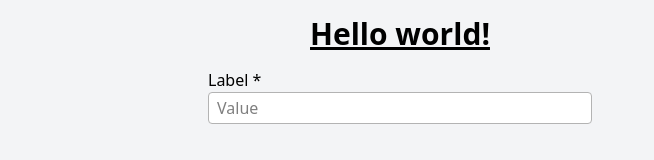
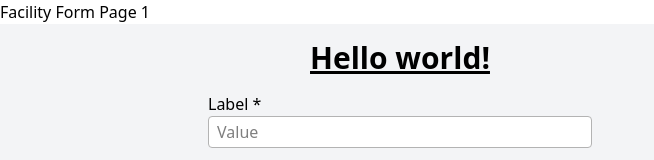
Before and after one commit to sandorelod00/trackman-challenge, a React (Vite) app: page /edit/1 in a window 1280 px wide. Shown: the top 160 px of the page, without its empty margins (0-654 px from the left). Built offline with nearby package versions, Linux system fonts and the light colour scheme.

Commit message:
Basic page set up with react router

```diff
--- a/src/App.tsx
+++ b/src/App.tsx
@@ -7,12 +7,17 @@ import IconButton from './components/core/Button/IconButton';
 import IconDelete from './components/core/Icons/IconDelete';
 import IconStar from './components/core/Icons/IconStar';
 import FacilityCard from './components/core/FacilityCard/FacilityCard';
+import { Outlet } from 'react-router-dom';
 
 function App() {
     const [test, setTest] = useState('');
     const [textAreaTest, setTextAreaTest] = useState('');
 
     return (
+        <>
+            <main>
+                <Outlet />
+            </main>
             <div className="w-[800px] flex flex-col items-center bg-gray-100 gap-4 p-4">
                 <h1 className="text-3xl font-bold underline">Hello world!</h1>
                 <Input
@@ -33,9 +38,17 @@ function App() {
                 <br />
                 <Checkbox label="Default Facility" description="Default Facility" />
                 <br />
-            <Button label="Click Me" variant="primary" onClick={() => alert('Button Clicked!')} />
+                <Button
+                    label="Click Me"
+                    variant="primary"
+                    onClick={() => alert('Button Clicked!')}
+                />
                 <br />
-            <Button label="Click Me" variant="secondary" onClick={() => alert('Button Clicked!')} />
+                <Button
+                    label="Click Me"
+                    variant="secondary"
+                    onClick={() => alert('Button Clicked!')}
+                />
                 <br />
                 <IconButton onClick={() => alert('Icon Button Clicked!')}>
                     <IconDelete />
@@ -47,6 +60,7 @@ function App() {
                 <br />
                 <FacilityCard />
             </div>
+        </>
     );
 }
 
--- a/src/main.tsx
+++ b/src/main.tsx
@@ -1,10 +1,25 @@
 import { StrictMode } from 'react';
 import { createRoot } from 'react-dom/client';
+import { RouterProvider, createBrowserRouter } from 'react-router-dom';
+import App from './App';
 import './index.css';
-import App from './App.tsx';
+import FacilityFormPage from './pages/FacilityFormPage';
+import FacilityListPage from './pages/FacilityListPage';
+
+const router = createBrowserRouter([
+    {
+        path: '/',
+        element: <App />,
+        children: [
+            { path: '/', element: <FacilityListPage /> },
+            { path: '/create', element: <FacilityFormPage /> },
+            { path: '/edit/:id', element: <FacilityFormPage /> },
+        ],
+    },
+]);
 
 createRoot(document.getElementById('root')!).render(
     <StrictMode>
-        <App />
+        <RouterProvider router={router} />
     </StrictMode>
 );
--- /dev/null
+++ b/src/pages/FacilityFormPage.tsx
@@ -0,0 +1,7 @@
+import { useParams } from 'react-router-dom';
+
+const FacilityFormPage = () => {
+    const { id } = useParams<{ id: string }>();
+    return <div>Facility Form Page {id}</div>;
+};
+export default FacilityFormPage;
--- /dev/null
+++ b/src/pages/FacilityListPage.tsx
@@ -0,0 +1,4 @@
+const FacilityListPage = () => {
+    return <div>Facility List Page</div>;
+};
+export default FacilityListPage;
```
Also changed, not shown: src/components/core/FacilityCard/FacilityCard.tsx (+5 -5 lines). Lines whose indentation alone changed are shown as unchanged.
